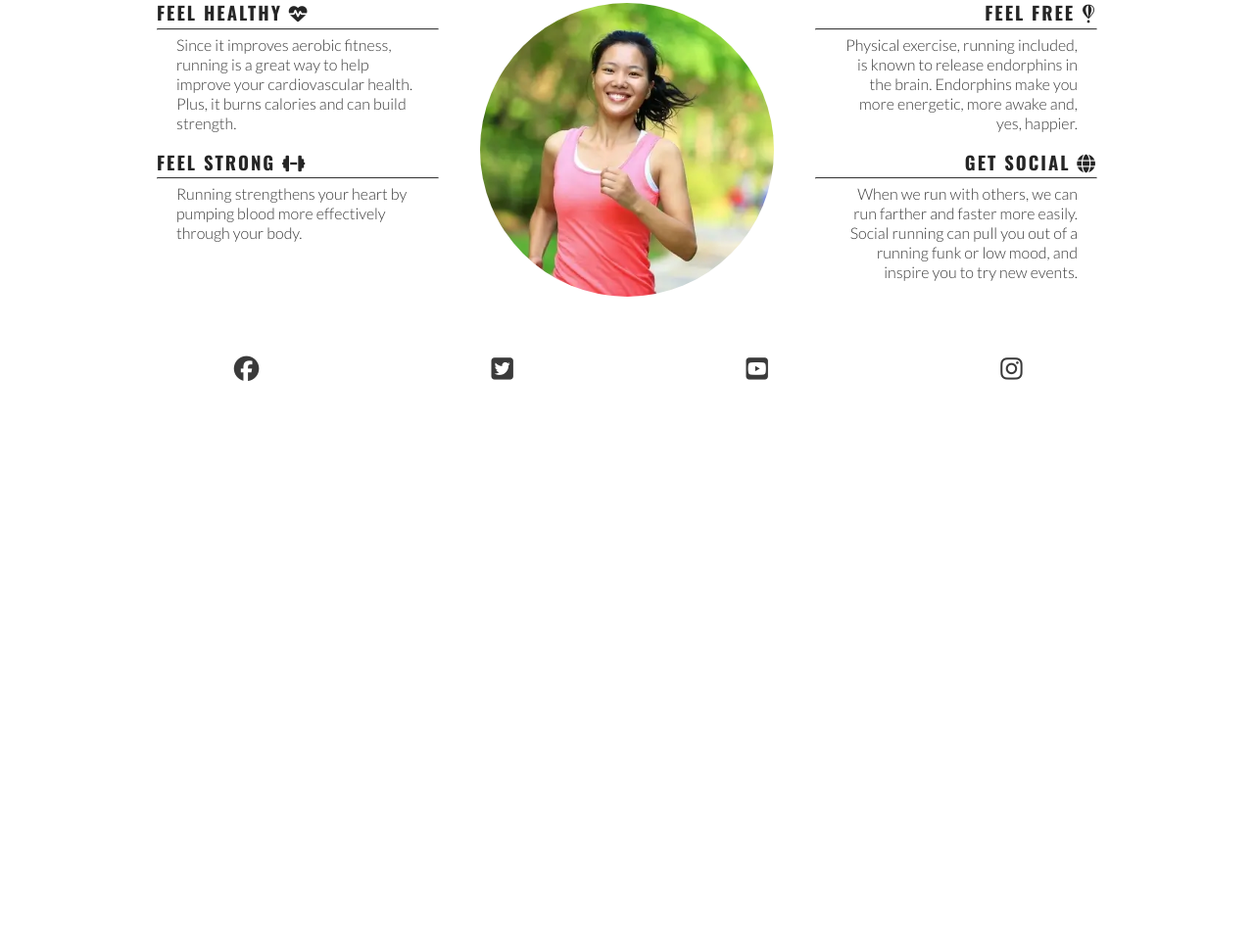
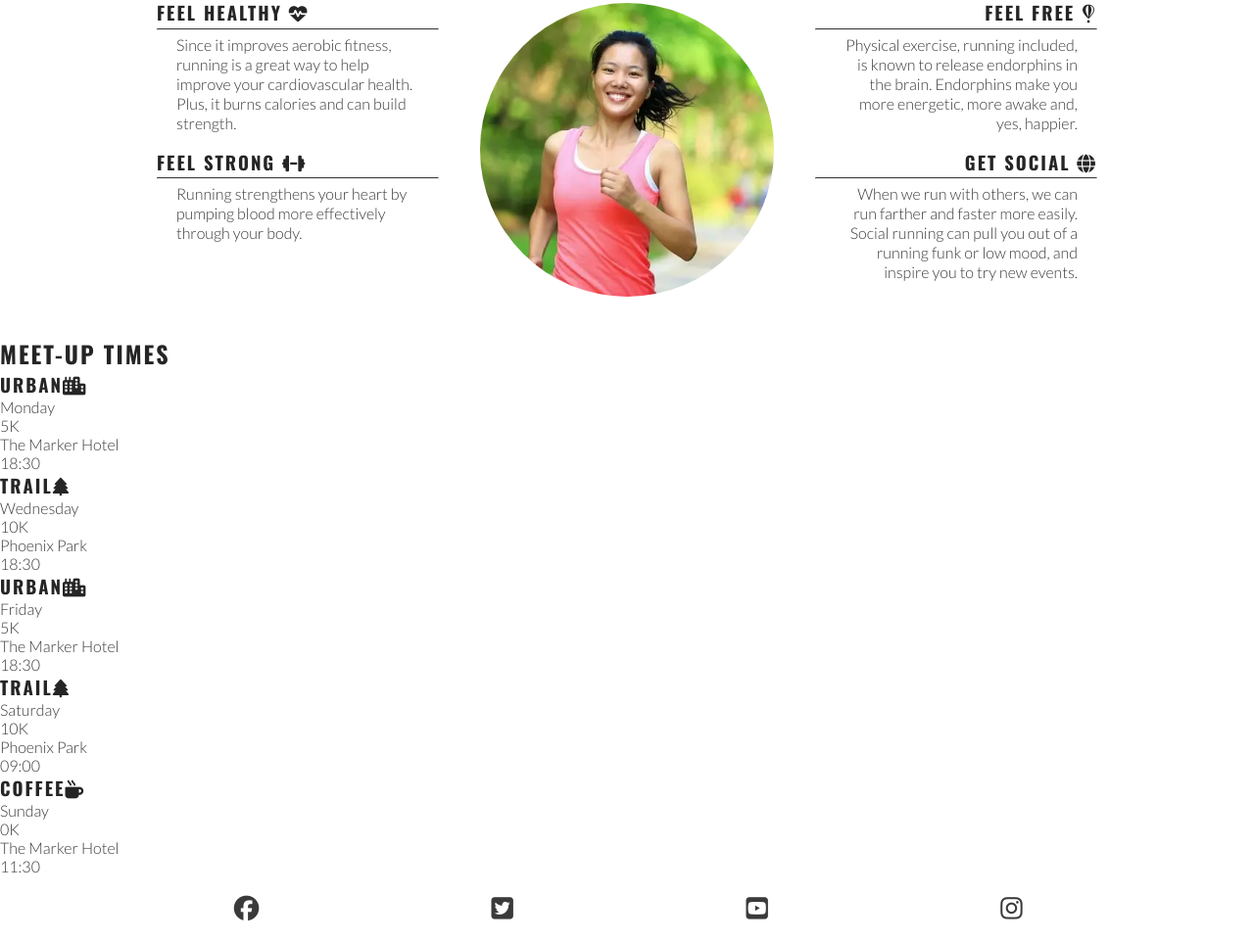
Before and after one commit to Amelia5p/Love-running-, a plain HTML site: page index.html in a window 1280 px wide. Shown: the part 782-1744 px from the top of the page at 98% size. Before the commit the page ends 1193 px from the top, so only its background shows below. Drawn offline with nearby package versions, Linux system fonts and the light colour scheme.

Commit message:
add meetup section on html

```diff
--- a/index.html
+++ b/index.html
@@ -81,6 +81,47 @@
                 </div>
             </div>
         </section>
+        <!---Meet Up times section-->
+        <section id="meetups">
+            <h2>Meet-up Times</h2>
+            <div id="times">
+                <div>
+                    <h3>URBAN<i class="fa-solid fa-city"></i></h3>
+                    <p>Monday</p>
+                    <p>5K</p>
+                    <p>The Marker Hotel</p>
+                    <p>18:30</p>
+                </div>
+                <div>
+                    <h3>TRAIL<i class="fa-solid fa-tree"></i></h3>
+                    <p>Wednesday</p>
+                    <p>10K</p>
+                    <p>Phoenix Park</p>
+                    <p>18:30</p>
+                </div>
+                <div>
+                    <h3>URBAN<i class="fa-solid fa-city"></i></h3>
+                    <p>Friday</p>
+                    <p>5K</p>
+                    <p>The Marker Hotel</p>
+                    <p>18:30</p>
+                </div>
+                <div>
+                    <h3>TRAIL<i class="fa-solid fa-tree"></i></h3>
+                    <p>Saturday</p>
+                    <p>10K</p>
+                    <p>Phoenix Park</p>
+                    <p>09:00</p>
+                </div>
+                <div>
+                    <h3>COFFEE<i class="fa-solid fa-mug-hot"></i></h3>
+                    <p>Sunday</p>
+                    <p>0K</p>
+                    <p>The Marker Hotel</p>
+                    <p>11:30</p>
+                </div>
+            </div>
+        </section>
     </main>
 
     <!-- Footer -->
```
Also changed, not shown: assets/images/dublin-city.webp (added).
